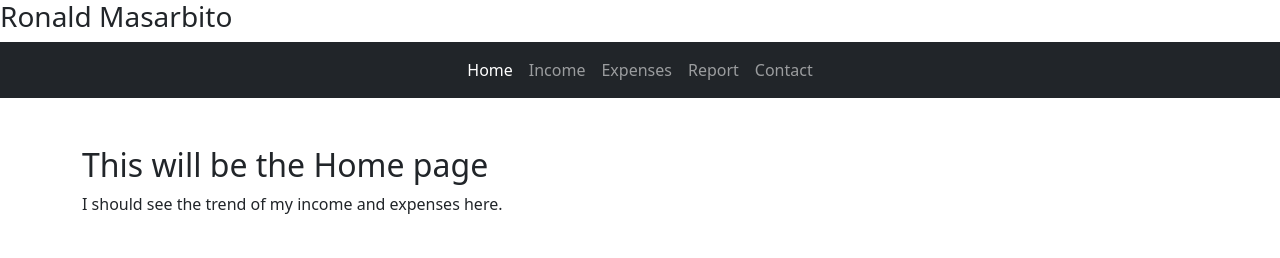
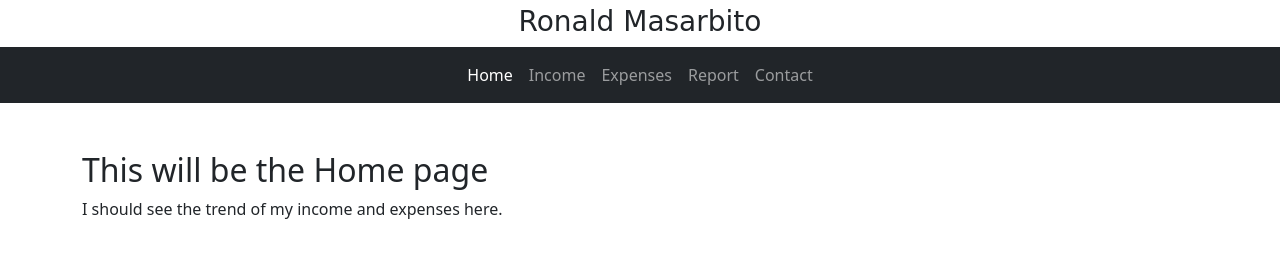
Before and after one commit to ronsproject/Finance-Monitoring, a plain HTML site: page index.html in a window 1280 px wide. Drawn offline with nearby package versions, Linux system fonts and the light colour scheme.

Commit message:
Update index.html

```diff
--- a/index.html
+++ b/index.html
@@ -5,8 +5,7 @@
     <meta name="viewport" content="width=device-width, initial-scale=1.0">
     <link rel="stylesheet" href="https://cdnjs.cloudflare.com/ajax/libs/font-awesome/4.7.0/css/font-awesome.min.css">
     <link href="https://cdn.jsdelivr.net/npm/bootstrap@5.3.8/dist/css/bootstrap.min.css" rel="stylesheet" integrity="sha384-sRIl4kxILFvY47J16cr9ZwB07vP4J8+LH7qKQnuqkuIAvNWLzeN8tE5YBujZqJLB" crossorigin="anonymous">
-    <link type=“text/css” href="style.css" rel="stylesheet">
-
+    <link href="style.css" rel="stylesheet">
     <title>Financial Monitoring</title>
 </head>
 <body>
```
